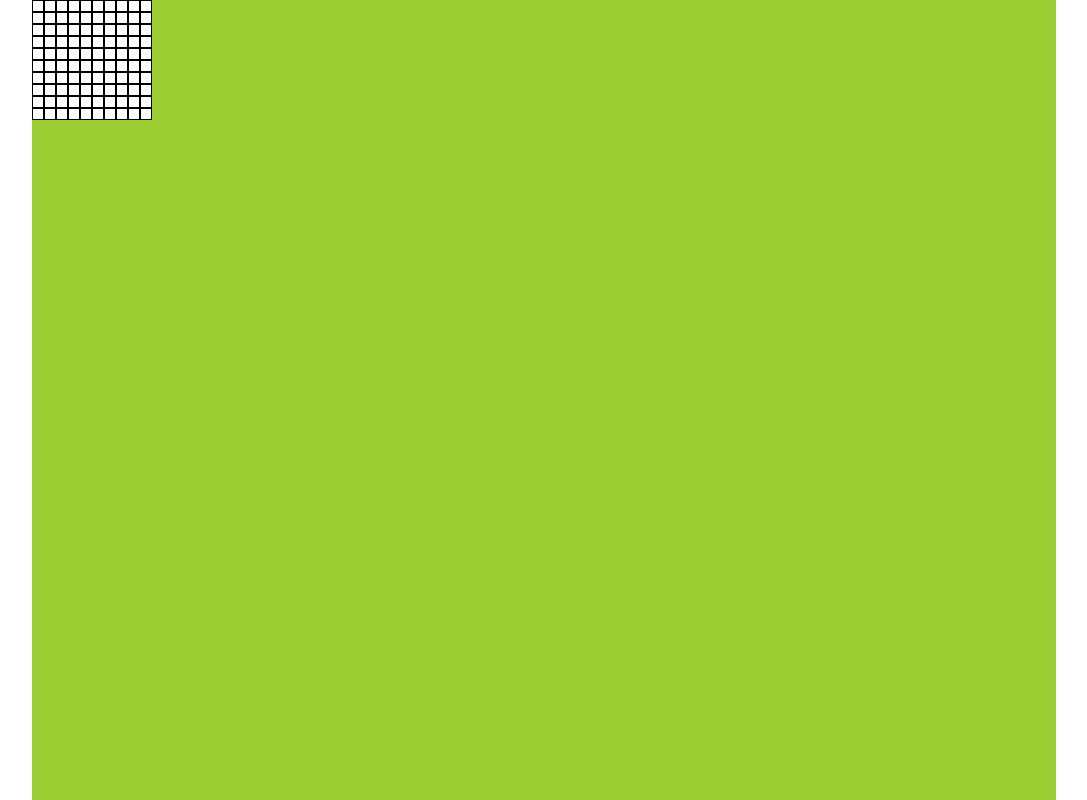
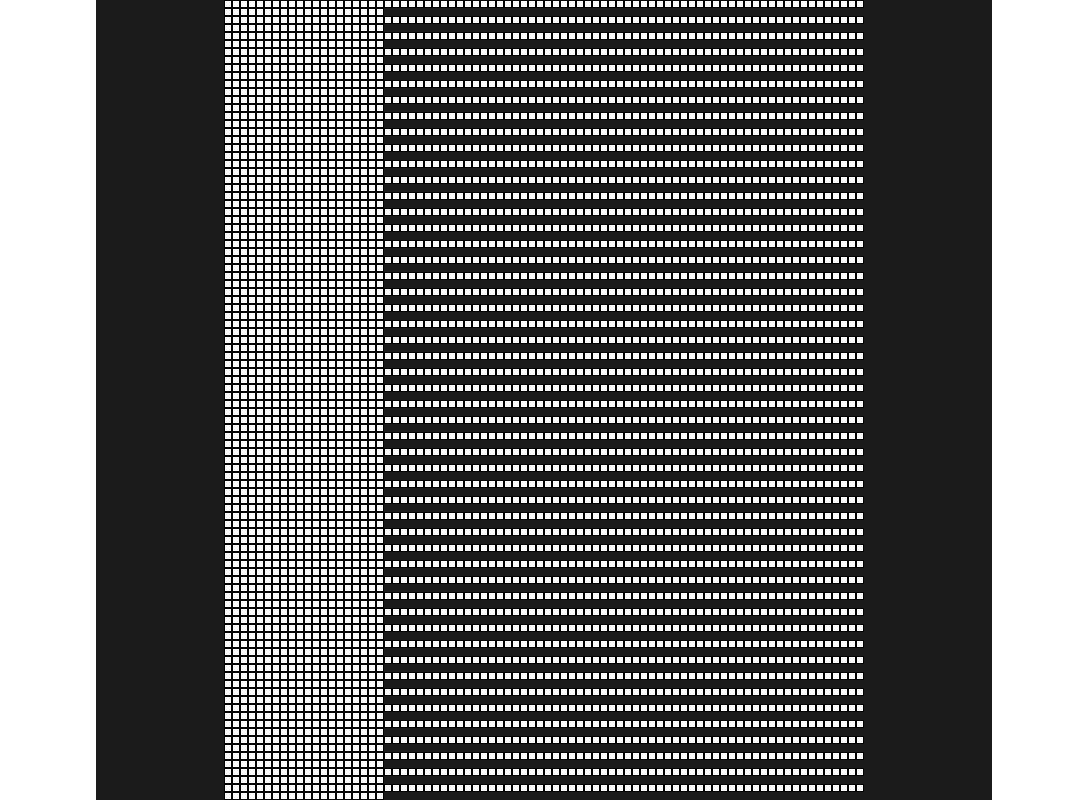
Before and after one commit to Pedso18/superPaint, a React (Create React App) app: page / in a window 1280 px wide. Shown: the top 800 px of the page, without its empty margins (96-1183 px from the left). Built offline with nearby package versions, Linux system fonts and the light colour scheme.

Commit message:
better painting

```diff
--- a/src/App.css
+++ b/src/App.css
@@ -1,27 +1,33 @@
-/* .App {
-	flex: 1;
-	text-align: center;
-	align-content: center;
-	justify-content: center;
-	align-items: center;
-} */
+html {
+	--amountOfChildrenX: null;
+	--amountOfChildrenY: null;
+	--sizeOfPixel: null;
+}
 
 .pixelBox {
 	position: relative;
 
 	display: inline-block;
 
-	width: 10px;
-	height: 10px;
+	flex: 1;
+
+	width: var(--sizeOfPixel);
+	height: var(--sizeOfPixel);
 
 	box-shadow: 0px 0px 0px 1px #000000;
 
 	margin: 1px;
 	z-index: 1;
+
+	user-select: none;
+	-moz-user-select: none;
+	-khtml-user-select: none;
+	-webkit-user-select: none;
+	-o-user-select: none;
 }
 .pixelBox:hover {
-	width: 12px;
-	height: 12px;
+	width: calc(var(--sizeOfPixel) + 2px);
+	height: calc(var(--sizeOfPixel) + 2px);
 
 	margin: 0px;
 
@@ -31,11 +37,17 @@
 
 .canvas {
 	height: 100vh;
-	width: 80vw;
+	width: 70vw;
 	margin: auto;
-	flex: 1;
-	flex-direction: row;
-	flex-wrap: wrap;
-	background-color: yellowgreen;
+	background-color: rgb(26, 26, 26);
 	line-height: 0px;
 }
+
+.pixelJacket {
+	width: fit-content;
+	height: fit-content;
+	position: absolute;
+	left: 50%;
+	top: 50%;
+	transform: translate(-50%, -50%);
+}
--- a/src/App.jsx
+++ b/src/App.jsx
@@ -1,13 +1,29 @@
-import { useState, useEffect } from "react";
+import { useState, useEffect, useRef } from "react";
 import "./App.css";
 import PixelBox from "./pixelBox";
 
 function App() {
 	const [pixelGrid, setPixelGrid] = useState([]);
-	const [gridSize, setGridSize] = useState([10, 10]);
+	const [gridSize, setGridSize] = useState([100, 100]);
+	const isMousePressed = useRef(false);
 
 	useEffect(() => {
 		let newGrid = [];
+
+		document.documentElement.style.setProperty("--amountOfChildrenX", gridSize[0]);
+		document.documentElement.style.setProperty("--amountOfChildrenY", gridSize[1]);
+
+		if (window.screen.availHeight > window.screen.availWidth) {
+			document.documentElement.style.setProperty(
+				"--sizeOfPixel",
+				"calc(calc(70vw - 2px * var(--amountOfChildrenX)) / var(--amountOfChildrenX))"
+			);
+		} else {
+			document.documentElement.style.setProperty(
+				"--sizeOfPixel",
+				"calc(calc(100vh - 2px * var(--amountOfChildrenY)) / var(--amountOfChildrenY))"
+			);
+		}
 
 		for (let i = 0; i < gridSize[1]; i++) {
 			newGrid[i] = [];
@@ -22,6 +38,21 @@ function App() {
 	useEffect(() => {
 		let newGrid = [];
 
+		document.documentElement.style.setProperty("--amountOfChildrenX", gridSize[0]);
+		document.documentElement.style.setProperty("--amountOfChildrenY", gridSize[1]);
+
+		if (window.screen.availHeight > window.screen.availWidth) {
+			document.documentElement.style.setProperty(
+				"--sizeOfPixel",
+				"calc(calc(70vw - 2px * var(--amountOfChildrenX)) / var(--amountOfChildrenX))"
+			);
+		} else {
+			document.documentElement.style.setProperty(
+				"--sizeOfPixel",
+				"calc(calc(100vh - 2px * var(--amountOfChildrenY)) / var(--amountOfChildrenY))"
+			);
+		}
+
 		for (let i = 0; i < gridSize[1]; i++) {
 			newGrid[i] = [];
 			for (let a = 0; a < gridSize[0]; a++) {
@@ -33,18 +64,31 @@ function App() {
 	}, [gridSize]);
 
 	return (
-		<div className='App'>
+		<div
+			className='App'
+			onMouseDown={() => {
+				console.log("pressed = true");
+				isMousePressed.current = true;
+			}}
+			onMouseUp={() => {
+				console.log("pressed = false");
+				isMousePressed.current = false;
+			}}>
 			<div className='canvas'>
+				<div className='pixelJacket'>
 					{pixelGrid.map((item, key1) => {
 						return (
-						<div key={key1}>
+							<>
 								{item.map((pixelItem, key) => {
-								return <PixelBox color={pixelItem.color} key={key} />;
+									return (
+										<PixelBox isMousePressed={isMousePressed} color={pixelItem.color} key={key} />
+									);
 								})}
 								<br />
-						</div>
+							</>
 						);
 					})}
+				</div>
 			</div>
 		</div>
 	);
--- a/src/pixelBox.jsx
+++ b/src/pixelBox.jsx
@@ -5,9 +5,13 @@ export default function PixelBox(props) {
 
 	return (
 		<div
-			onClick={() => {
-				console.log("was clicked!");
+			onMouseDown={() => {
 				setColor(color === "#fff" ? "#000" : "#fff");
+			}}
+			onMouseEnter={() => {
+				if (props.isMousePressed.current === true) {
+					setColor(color === "#fff" ? "#000" : "#fff");
+				}
 			}}
 			className='pixelBox'
 			style={{ backgroundColor: color }}></div>
```
Lines whose indentation alone changed are shown as unchanged.
